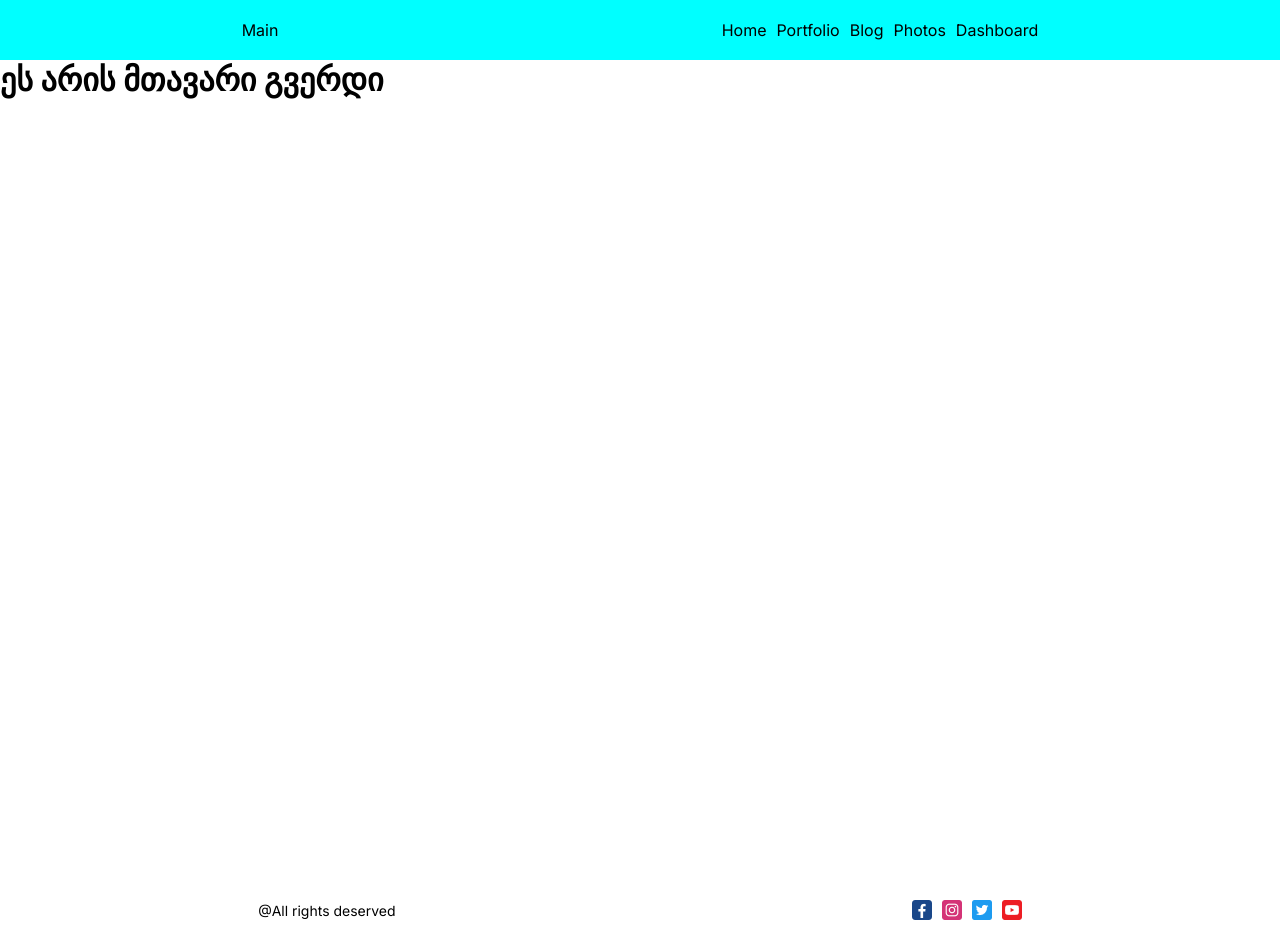
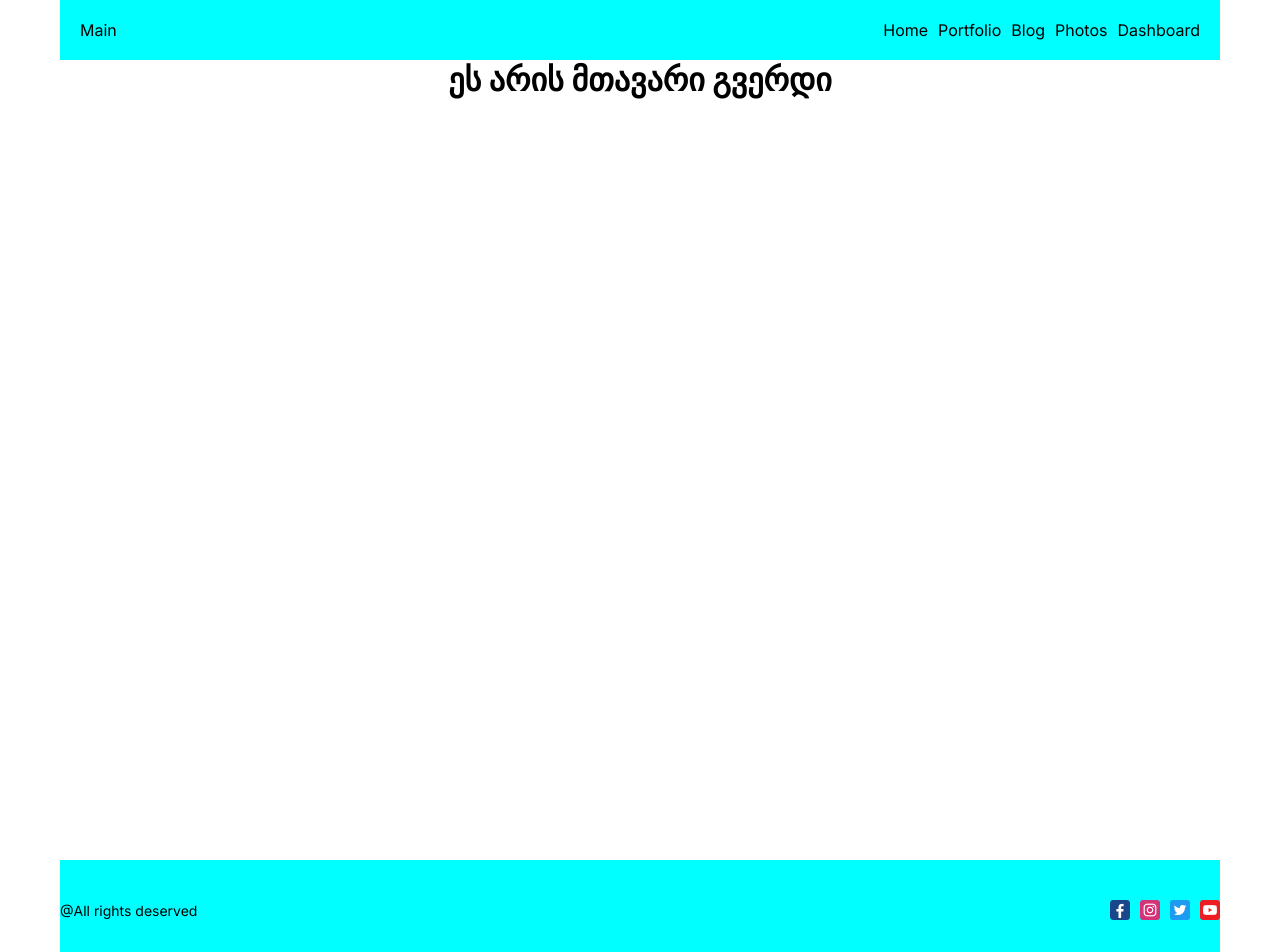
Before and after one commit to Chubina7/Module3, a Next.js app: page / in a window 1280 px wide. Shown: the top 952 px of the page. Built offline with nearby package versions, Linux system fonts and the light colour scheme.

Commit message:
modified some files

```diff
--- a/src/app/globals.css
+++ b/src/app/globals.css
@@ -9,3 +9,14 @@
   max-width: 100vw;
   overflow-x: hidden;
 }
+
+.container {
+  max-width: 1366px;
+  min-height: 100vh;
+  margin: 0 auto;
+  padding: 0 60px;
+  display: flex;
+  justify-content: center;
+  align-items: center;
+  flex-direction: column;
+}
--- a/src/app/layout.js
+++ b/src/app/layout.js
@@ -14,10 +14,12 @@
   return (
     <html lang="en">
       <body className={inter.className}>
-        <Navbar />
-        {children}
-        <Footer />
-        </body>
+        <div className="container">
+          <Navbar />
+          {children}
+          <Footer />
+        </div>
+      </body>
     </html>
   )
 }
--- a/src/components/footer/footer.module.css
+++ b/src/components/footer/footer.module.css
@@ -2,9 +2,10 @@
   width: 100%;
   height: 100px;
   display: flex;
-  justify-content: space-around;
+  justify-content: space-between;
   align-items: center;
   font-size: 14px;
+  background-color: aqua;
 }
 
 .socialNetworks {
--- a/src/components/navbar/Navbar.jsx
+++ b/src/components/navbar/Navbar.jsx
@@ -14,7 +14,7 @@
     <div className={styles.container}>
       <div>Main</div>
       <div className={styles.links}>
-        {links.map(link => (<div>{link.title}</div>))}
+        {links.map(link => <div>{link.title}</div>)}
       </div>
     </div>
   )
--- a/src/components/navbar/navbar.module.css
+++ b/src/components/navbar/navbar.module.css
@@ -1,7 +1,8 @@
 .container {
+    width: 100%;
     background-color: aqua;
     display: flex;
-    justify-content: space-around;
+    justify-content: space-between;
     align-items: center;
     padding: 20px;
 }
```
